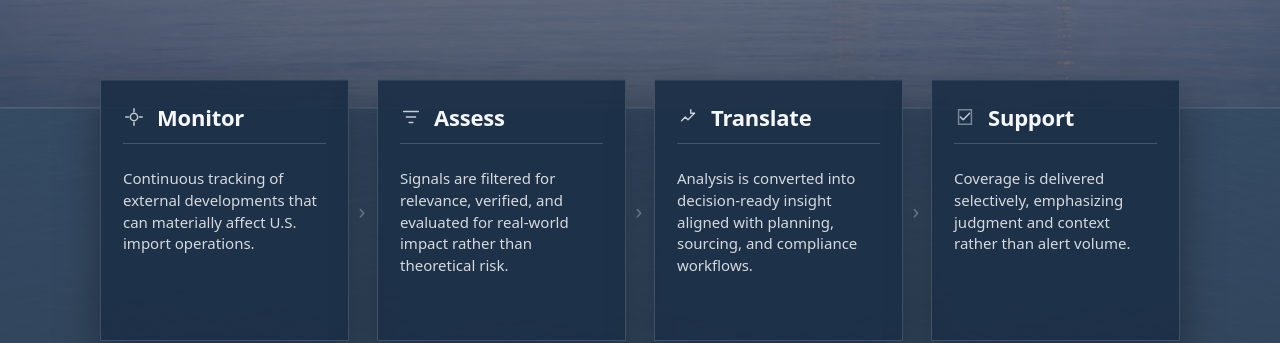
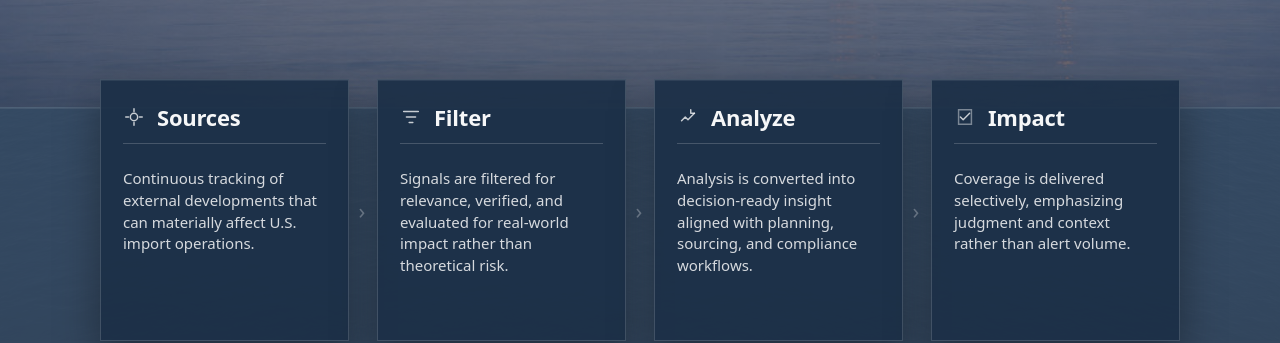
Before and after one commit to importrisk/import-risk-intelligence-site, a Jekyll site: the page built from method.html, in a window 1280 px wide. Shown: the part 395-738 px from the top of the page. Built offline with Jekyll 4.4.1, drawn with Linux system fonts in a browser that asks for light colours.

Commit message:
Update method.html

```diff
--- a/method.html
+++ b/method.html
@@ -40,7 +40,7 @@ description: How Import Risk Intelligence evaluates and tracks supply-chain risk
                 </svg>
               </span>
 
-              <h3 class="mf-title">Monitor</h3>
+              <h3 class="mf-title">Sources</h3>
             </header>
 
             <p class="mf-description">
@@ -64,7 +64,7 @@ description: How Import Risk Intelligence evaluates and tracks supply-chain risk
                 </svg>
               </span>
 
-              <h3 class="mf-title">Assess</h3>
+              <h3 class="mf-title">Filter</h3>
             </header>
 
             <p class="mf-description">
@@ -92,7 +92,7 @@ description: How Import Risk Intelligence evaluates and tracks supply-chain risk
                 </svg>
               </span>
 
-              <h3 class="mf-title">Translate</h3>
+              <h3 class="mf-title">Analyze</h3>
             </header>
 
             <p class="mf-description">
@@ -119,7 +119,7 @@ description: How Import Risk Intelligence evaluates and tracks supply-chain risk
                 </svg>
               </span>
 
-              <h3 class="mf-title">Support</h3>
+              <h3 class="mf-title">Impact</h3>
             </header>
 
             <p class="mf-description">
```
